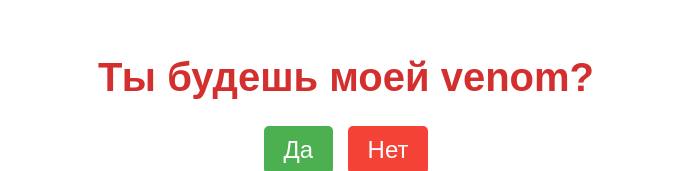
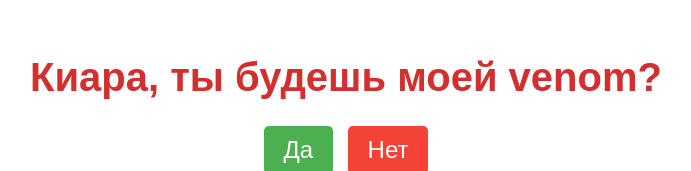
Before and after one commit to bchbrz/ILoveYouKiara, a plain HTML site: page index.html in a window 1280 px wide. Shown: the part 137-308 px from the top of the page, without its empty margins (294-985 px from the left). Drawn offline with Linux system fonts and the light colour scheme.

Commit message:
index.html

```diff
--- a/index.html
+++ b/index.html
@@ -8,7 +8,7 @@
 </head>
 <body>
     <div class="container">
-        <h1>Ты будешь моей venom?</h1>
+        <h1>Киара, ты будешь моей venom?</h1>
         <div class="buttons">
             <button class="yes-button" onclick="handleYesClick()">Да</button>
             <button class="no-button" onclick="handleNoClick()">Нет</button>
```
